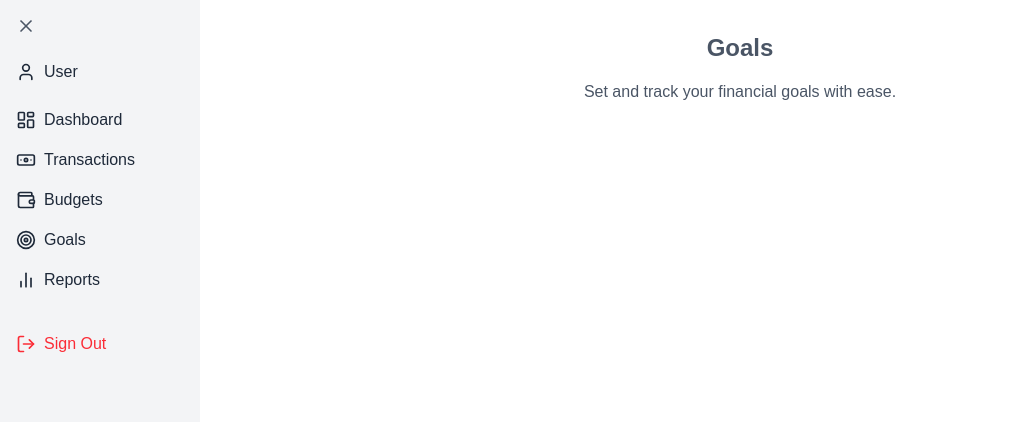
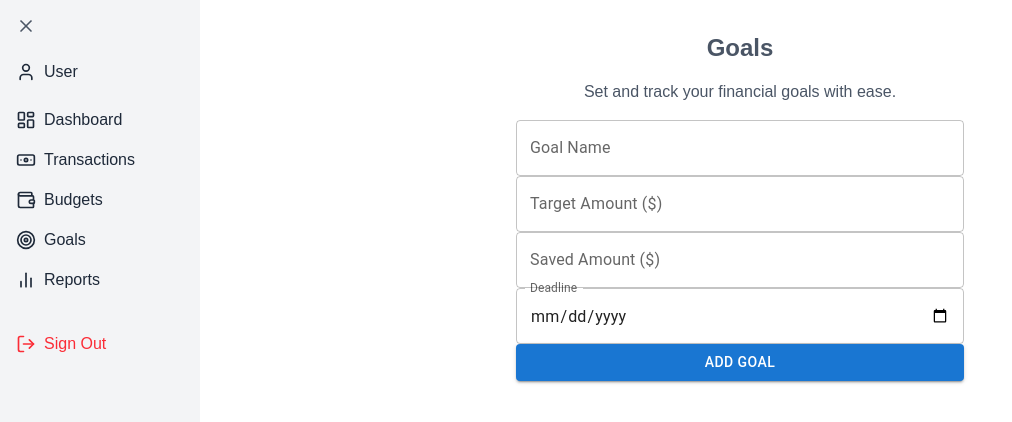
Before and after one commit to itsLucas-h/INFS803_personal-finance-tracker, a Next.js app in the folder frontend/: page /dashboard/goals in a window 1280 px wide. Shown: the top 422 px of the page, without its empty margins (0-1012 px from the left). Built offline with nearby package versions, Linux system fonts and the light colour scheme.

Commit message:
goals draft

```diff
--- a/frontend/src/pages/dashboard/goals.tsx
+++ b/frontend/src/pages/dashboard/goals.tsx
@@ -1,6 +1,75 @@
+import { useState } from "react";
 import DashboardLayout from "@/layouts/DashboardLayout";
+import { TextField, Button, LinearProgress, IconButton } from "@mui/material";
+import { Delete, Edit } from "@mui/icons-material";
+
+interface Goal {
+  id: number;
+  name: string;
+  targetAmount: number;
+  savedAmount: number;
+  deadline: string;
+  completed: boolean;
+}
 
 export default function GoalsPage() {
+  const [goals, setGoals] = useState<Goal[]>([]);
+  const [name, setName] = useState("");
+  const [targetAmount, setTargetAmount] = useState("");
+  const [savedAmount, setSavedAmount] = useState("");
+  const [deadline, setDeadline] = useState("");
+  const [editId, setEditId] = useState<number | null>(null);
+
+  const handleSubmit = (e: React.FormEvent) => {
+    e.preventDefault();
+    if (!name || !targetAmount || !deadline) return;
+
+    const newGoal: Goal = {
+      id: editId || Date.now(),
+      name,
+      targetAmount: parseFloat(targetAmount),
+      savedAmount: editId
+        ? goals.find((goal) => goal.id === editId)?.savedAmount || 0
+        : parseFloat(savedAmount) || 0,
+      deadline,
+      completed: false,
+    };
+
+    if (editId) {
+      setGoals((prev) =>
+        prev.map((goal) => (goal.id === editId ? newGoal : goal))
+      );
+      setEditId(null);
+    } else {
+      setGoals((prev) => [...prev, newGoal]);
+    }
+
+    setName("");
+    setTargetAmount("");
+    setSavedAmount("");
+    setDeadline("");
+  };
+
+  const handleDelete = (id: number) => {
+    setGoals((prev) => prev.filter((goal) => goal.id !== id));
+  };
+
+  const handleEdit = (goal: Goal) => {
+    setEditId(goal.id);
+    setName(goal.name);
+    setTargetAmount(goal.targetAmount.toString());
+    setSavedAmount(goal.savedAmount.toString());
+    setDeadline(goal.deadline);
+  };
+
+  const handleMarkComplete = (id: number) => {
+    setGoals((prev) =>
+      prev.map((goal) =>
+        goal.id === id ? { ...goal, completed: true } : goal
+      )
+    );
+  };
+
   return (
     <DashboardLayout>
       <div className="flex flex-col items-center text-center space-y-4">
@@ -8,6 +77,105 @@ export default function GoalsPage() {
         <p className="text-gray-600">
           Set and track your financial goals with ease.
         </p>
+
+        {/* Form to Add/Edit Goals */}
+        <form onSubmit={handleSubmit} className="space-y-4 w-full max-w-md">
+          <TextField
+            label="Goal Name"
+            value={name}
+            onChange={(e) => setName(e.target.value)}
+            fullWidth
+          />
+          <TextField
+            label="Target Amount ($)"
+            type="number"
+            value={targetAmount}
+            onChange={(e) => setTargetAmount(e.target.value)}
+            fullWidth
+          />
+          <TextField
+            label="Saved Amount ($)"
+            type="number"
+            value={savedAmount}
+            onChange={(e) => setSavedAmount(e.target.value)}
+            fullWidth
+            disabled={!!editId} // Disable saved amount input when editing
+          />
+          <TextField
+            label="Deadline"
+            type="date"
+            value={deadline}
+            onChange={(e) => setDeadline(e.target.value)}
+            fullWidth
+            InputLabelProps={{ shrink: true }}
+          />
+          <Button
+            type="submit"
+            variant="contained"
+            color="primary"
+            fullWidth
+          >
+            {editId ? "Save Changes" : "Add Goal"}
+          </Button>
+        </form>
+
+        {/* List of Goals */}
+        <div className="w-full max-w-3xl mt-8 space-y-4">
+          {goals.map((goal) => {
+            const progress =
+              (goal.savedAmount / goal.targetAmount) * 100 || 0;
+
+            return (
+              <div
+                key={goal.id}
+                className="p-4 border rounded-lg shadow-sm bg-white"
+              >
+                <div className="flex justify-between items-center">
+                  <div>
+                    <h2 className="text-lg font-bold">{goal.name}</h2>
+                    <p className="text-sm text-gray-500">
+                      Deadline: {goal.deadline}
+                    </p>
+                    <p className="text-sm text-gray-500">
+                      {goal.completed
+                        ? "Goal Completed!"
+                        : `Saved: $${goal.savedAmount} / $${goal.targetAmount}`}
+                    </p>
+                  </div>
+                  <div className="flex space-x-2">
+                    {!goal.completed && (
+                      <Button
+                        size="small"
+                        variant="outlined"
+                        color="success"
+                        onClick={() => handleMarkComplete(goal.id)}
+                      >
+                        Mark Complete
+                      </Button>
+                    )}
+                    <IconButton
+                      color="primary"
+                      onClick={() => handleEdit(goal)}
+                    >
+                      <Edit />
+                    </IconButton>
+                    <IconButton
+                      color="secondary"
+                      onClick={() => handleDelete(goal.id)}
+                    >
+                      <Delete />
+                    </IconButton>
+                  </div>
+                </div>
+                <LinearProgress
+                  variant="determinate"
+                  value={progress}
+                  className="mt-4"
+                />
+              </div>
+            );
+          })}
+        </div>
       </div>
     </DashboardLayout>
   );
```
